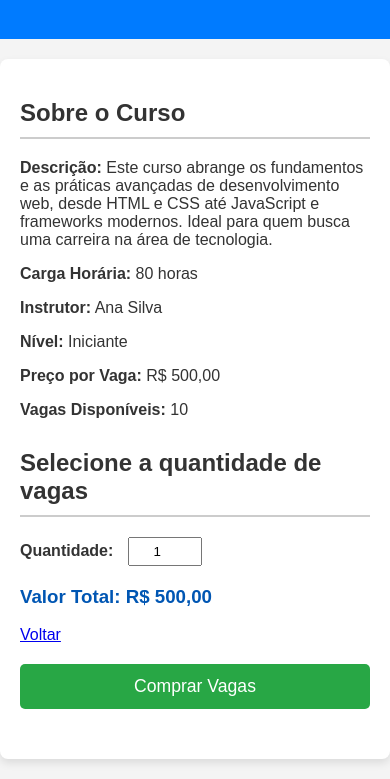
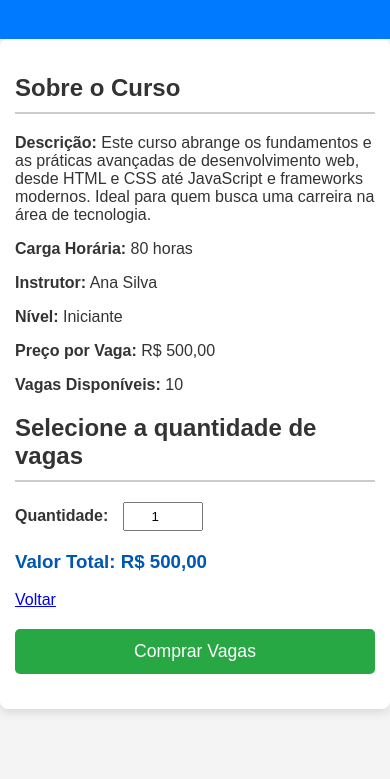
Before and after one commit to LucasEncenha/AulasDePPIADS2025, a website: page site-de-vendas/private/detalhes-curso-1.html in a window 390 px wide. Shown: the part 118-897 px from the top of the page. After the commit the page ends 844 px from the top, so only its background shows below. Drawn offline with Linux system fonts and the light colour scheme.

Commit message:
Deixando responsivo o site

```diff
--- a/site-de-vendas/private/estilo/estilos.css
+++ b/site-de-vendas/private/estilo/estilos.css
@@ -1,3 +1,7 @@
+* {
+    box-sizing: border-box;
+}
+
 body {
     font-family: Arial, sans-serif;
     margin: 0;
@@ -63,3 +67,28 @@ header {
 #comprar-button:hover {
     background-color: #218838;
 }
+
+@media (max-width: 768px) {
+    body {
+        padding: 0;
+        overflow-x: hidden;
+    }
+
+    header {
+        width: 100%;
+    }
+
+    .detalhes {
+        width: 100%;
+        padding: 15px;
+        margin: 0 auto;
+    }
+
+    .informacoes, .vagas {
+        margin-bottom: 20px;
+    }
+
+    .vagas input {
+        width: 80px;
+    }
+}
```
